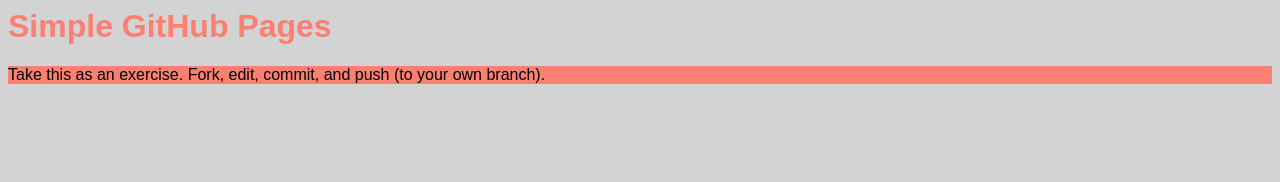
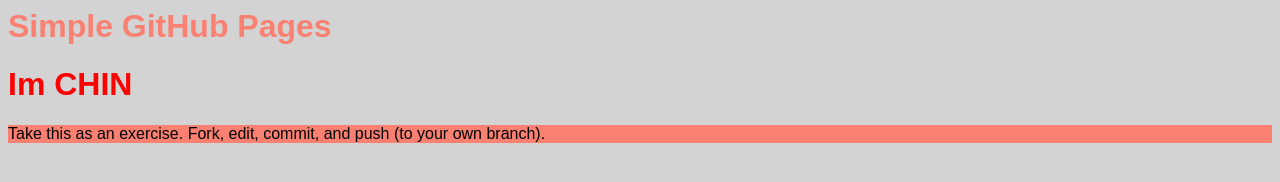
Before and after one commit to wichudal/git-exercise, a plain HTML site: page index.html in a window 1280 px wide. Drawn offline with Linux system fonts and the light colour scheme.

Commit message:
updated title

```diff
--- a/index.html
+++ b/index.html
@@ -4,6 +4,7 @@
 </head>
 <body style="background-color: lightgray; font-family: sans-serif;">
 	<h1 style="color: salmon;">Simple GitHub Pages</h1>
+	<h1 style="color: red;">Im CHIN </h1>
   <div style="background-color: salmon;">
     Take this as an exercise. Fork, edit, commit, and push (to your own branch).
   </div>
```
